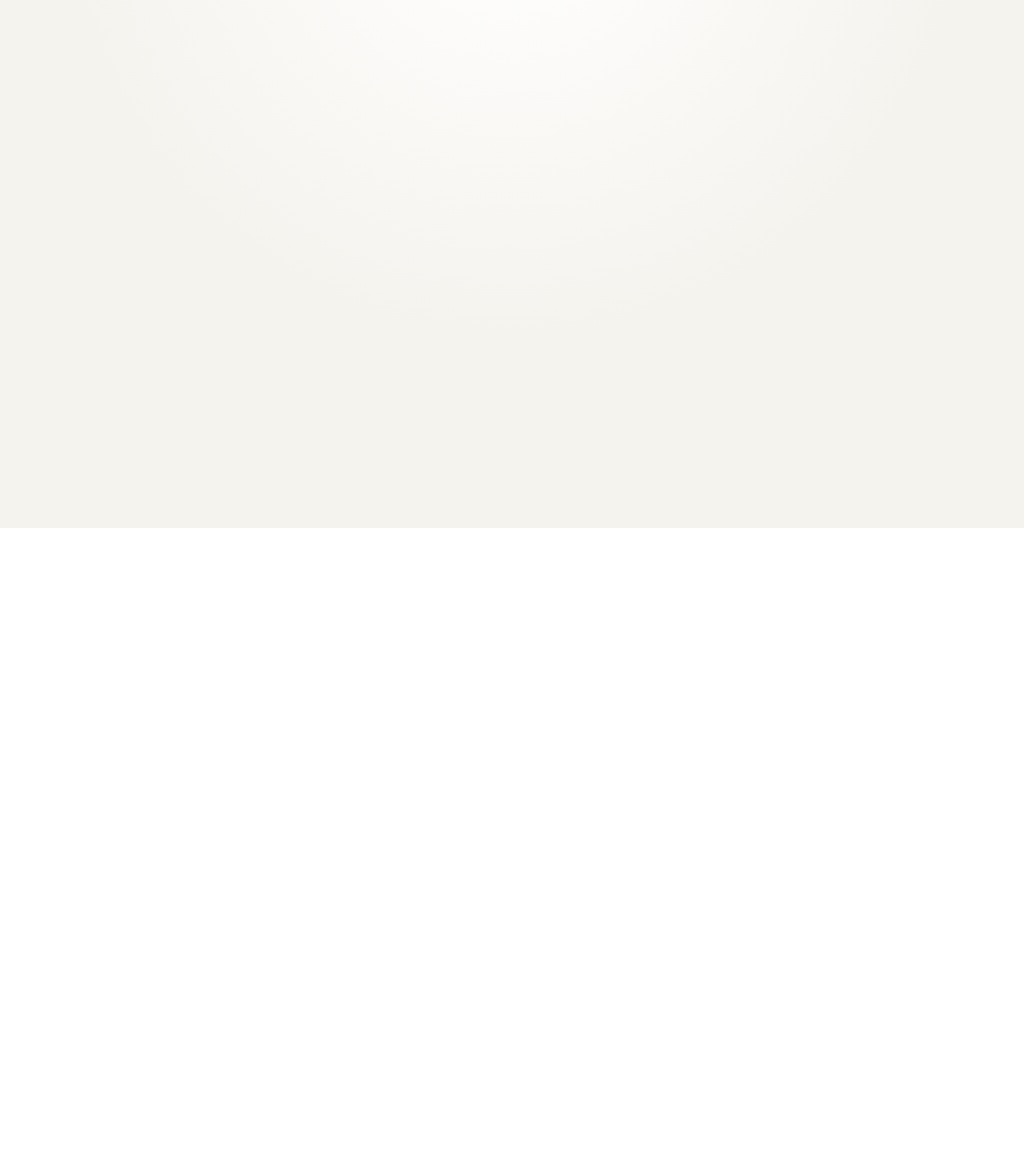
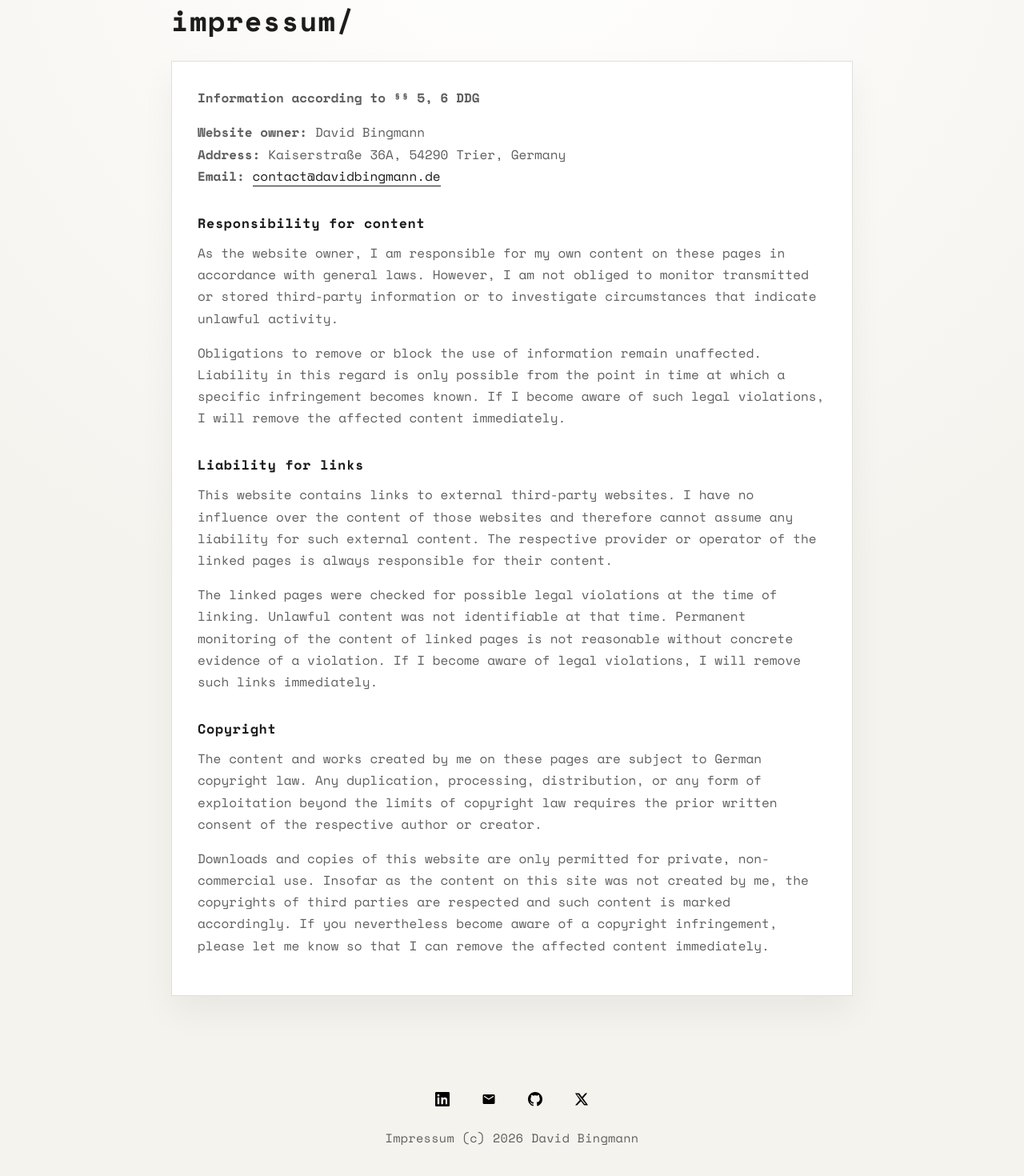
Before and after one commit to davidbingmann/davidbingmann.de, a React (Vite) app: page /impressum in a window 1280 px wide. Before the commit this address had no page. Shown: the part 140-1610 px from the top of the page at 80% size. Before the commit the page ends 800 px from the top, so only its background shows below. Built offline with nearby package versions, Linux system fonts and the light colour scheme.

Commit message:
feat: add impressum page and footer link

```diff
--- a/src/App.jsx
+++ b/src/App.jsx
@@ -1,6 +1,7 @@
 import { BrowserRouter, Routes, Route } from 'react-router-dom';
 import Layout from './components/Layout.jsx';
 import Home from './pages/Home.jsx';
+import Impressum from './pages/Impressum.jsx';
 import Projects from './pages/Projects.jsx';
 import Resume from './pages/Resume.jsx';
 
@@ -10,6 +11,7 @@ export default function App() {
       <Routes>
         <Route element={<Layout />}>
           <Route path="/" element={<Home />} />
+          <Route path="/impressum" element={<Impressum />} />
           <Route path="/projects" element={<Projects />} />
           <Route path="/resume" element={<Resume />} />
         </Route>
--- a/src/components/Layout.jsx
+++ b/src/components/Layout.jsx
@@ -38,6 +38,8 @@ const socialLinks = [
 ];
 
 export default function Layout() {
+  const currentYear = new Date().getFullYear();
+
   return (
     <div className="shell">
       <header className="header">
@@ -76,6 +78,9 @@ export default function Layout() {
             </a>
           ))}
         </div>
+        <NavLink className="footer-impressum" to="/impressum">
+          Impressum (c) {currentYear} David Bingmann
+        </NavLink>
       </footer>
     </div>
   );
--- /dev/null
+++ b/src/pages/Impressum.jsx
@@ -0,0 +1,72 @@
+import { useEffect } from 'react';
+
+export default function Impressum() {
+  useEffect(() => {
+    document.title = 'Impressum - David Bingmann';
+  }, []);
+
+  return (
+    <section className="section">
+      <h1 className="section-title">impressum/</h1>
+      <div className="section-body">
+        <p>
+          <strong>Information according to §§ 5, 6 DDG</strong>
+        </p>
+
+        <p>
+          <strong>Website owner:</strong> David Bingmann
+          <br />
+          <strong>Address:</strong> Kaiserstraße 36A, 54290 Trier, Germany
+          <br />
+          <strong>Email:</strong>{' '}
+          <a href="mailto:contact@davidbingmann.de">contact@davidbingmann.de</a>
+        </p>
+
+        <h2>Responsibility for content</h2>
+        <p>
+          As the website owner, I am responsible for my own content on these pages
+          in accordance with general laws. However, I am not obliged to monitor
+          transmitted or stored third-party information or to investigate
+          circumstances that indicate unlawful activity.
+        </p>
+        <p>
+          Obligations to remove or block the use of information remain unaffected.
+          Liability in this regard is only possible from the point in time at
+          which a specific infringement becomes known. If I become aware of such
+          legal violations, I will remove the affected content immediately.
+        </p>
+
+        <h2>Liability for links</h2>
+        <p>
+          This website contains links to external third-party websites. I have no
+          influence over the content of those websites and therefore cannot assume
+          any liability for such external content. The respective provider or
+          operator of the linked pages is always responsible for their content.
+        </p>
+        <p>
+          The linked pages were checked for possible legal violations at the time
+          of linking. Unlawful content was not identifiable at that time. Permanent
+          monitoring of the content of linked pages is not reasonable without
+          concrete evidence of a violation. If I become aware of legal violations,
+          I will remove such links immediately.
+        </p>
+
+        <h2>Copyright</h2>
+        <p>
+          The content and works created by me on these pages are subject to German
+          copyright law. Any duplication, processing, distribution, or any form of
+          exploitation beyond the limits of copyright law requires the prior
+          written consent of the respective author or creator.
+        </p>
+        <p>
+          Downloads and copies of this website are only permitted for private,
+          non-commercial use. Insofar as the content on this site was not created
+          by me, the copyrights of third parties are respected and such content is
+          marked accordingly. If you nevertheless become aware of a copyright
+          infringement, please let me know so that I can remove the affected
+          content immediately.
+        </p>
+      </div>
+    </section>
+  );
+}
--- a/src/styles.css
+++ b/src/styles.css
@@ -172,6 +172,16 @@ p {
   box-shadow: 0 20px 40px rgba(21, 20, 18, 0.05);
 }
 
+.section-body h2 {
+  margin: 2rem 0 0.75rem;
+  font-size: 1.05rem;
+  letter-spacing: 0.04em;
+}
+
+.section-body h2:first-child {
+  margin-top: 0;
+}
+
 .section-body a {
   color: var(--text);
   border-bottom: 1px solid var(--text);
@@ -257,6 +267,9 @@ p {
 .footer {
   width: min(900px, 100%);
   padding: 3rem 1.5rem 2.5rem;
+  display: grid;
+  justify-items: center;
+  gap: 1.25rem;
 }
 
 .footer-links {
@@ -267,6 +280,21 @@ p {
   font-size: 0.85rem;
   color: var(--muted);
   text-transform: lowercase;
+}
+
+.footer-impressum {
+  color: var(--muted);
+  font-size: 0.95rem;
+  letter-spacing: 0.02em;
+  padding-bottom: 0.25rem;
+  border-bottom: 1px solid transparent;
+  transition: color 0.2s ease, border-color 0.2s ease;
+}
+
+.footer-impressum:hover,
+.footer-impressum:focus-visible {
+  color: var(--text);
+  border-color: var(--text);
 }
 
 .footer-links a {
```
